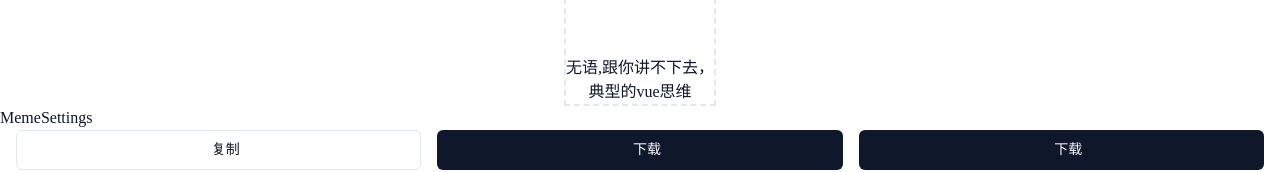
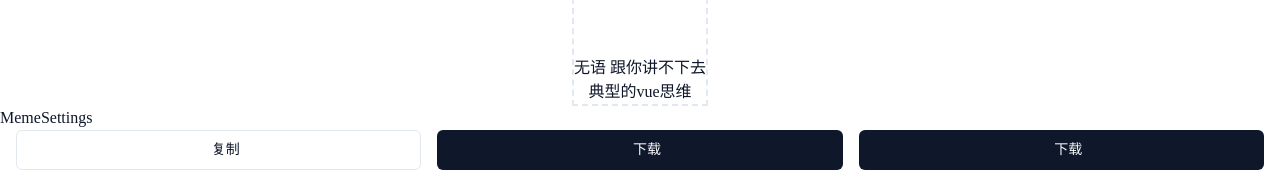
Before and after one commit to screw-hand/meme-tech-mind, a Next.js app: page / in a window 1280 px wide. Shown: the part 139-311 px from the top of the page. Built offline with nearby package versions, Linux system fonts and the light colour scheme; some icons are missing.

Commit message:
feat: update meme text.

```diff
--- a/components/meme-preview.tsx
+++ b/components/meme-preview.tsx
@@ -34,8 +34,9 @@ export function MemePreview({ settings }: MemePreviewProps) {
           />
           <span className="absolute right-1 top-[20px] text-5xl">💧</span>
           <p>
-            无语,跟你讲不下去，
-            <br /> 典型的{settings.target}思维
+            无语 跟你讲不下去
+            <br />
+            典型的{settings.target}思维
           </p>
         </div>
         {/* meme content */}
```
